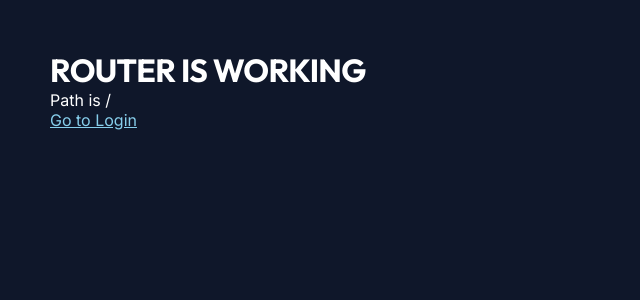
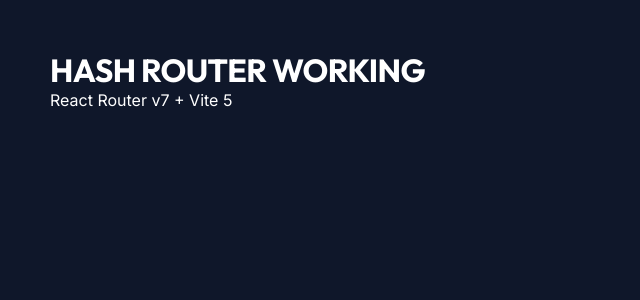
Before and after one commit to Hyphysaurus/arkhe, a React (Vite) app: page / in a window 1280 px wide. Shown: the top 300 px of the page, without its empty margins (0-640 px from the left). Built offline with nearby package versions, Linux system fonts and the light colour scheme; no server answers.

Commit message:
debug: Switch to HashRouter and remove Login to verify routing lib

```diff
--- a/src/App.jsx
+++ b/src/App.jsx
@@ -1,26 +1,21 @@
-import { BrowserRouter, Routes, Route, Navigate } from "react-router-dom";
-import Login from "./components/Login";
+import { HashRouter, Routes, Route, Navigate } from "react-router-dom";
+// import Login from "./components/Login";
 
 export default function App() {
   return (
-    <BrowserRouter>
-      {/*
-        NO CONTEXT PROVIDER YET.
-        Just testing if Routes + Login Component can mount without crashing.
-      */}
+    <HashRouter>
       <div style={{ background: '#0f172a', minHeight: '100vh', color: 'white' }}>
         <Routes>
           <Route path="/" element={
             <div style={{ padding: 50 }}>
-              <h1>ROUTER IS WORKING</h1>
-              <p>Path is /</p>
-              <a href="/login" style={{ color: 'skyblue' }}>Go to Login</a>
+              <h1>HASH ROUTER WORKING</h1>
+              <p>React Router v7 + Vite 5</p>
             </div>
           } />
-          <Route path="/login" element={<Login />} />
+          {/* <Route path="/login" element={<Login />} /> */}
           <Route path="*" element={<Navigate to="/" replace />} />
         </Routes>
       </div>
-    </BrowserRouter>
+    </HashRouter>
   );
 }
```
